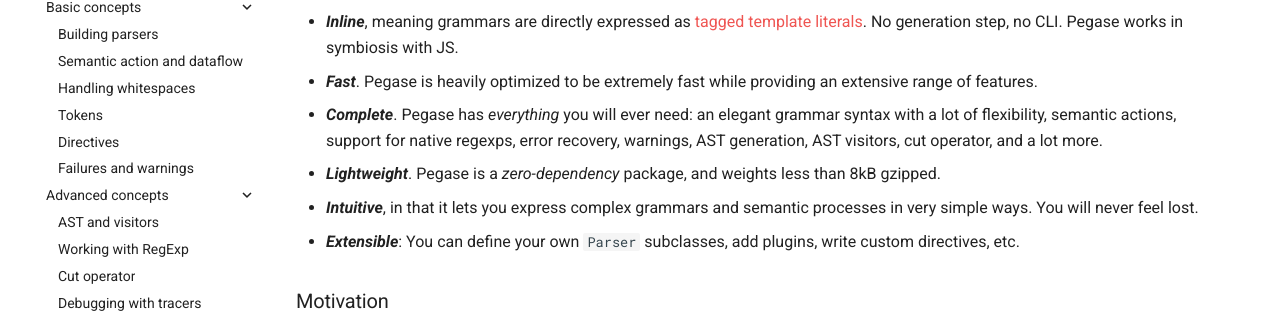
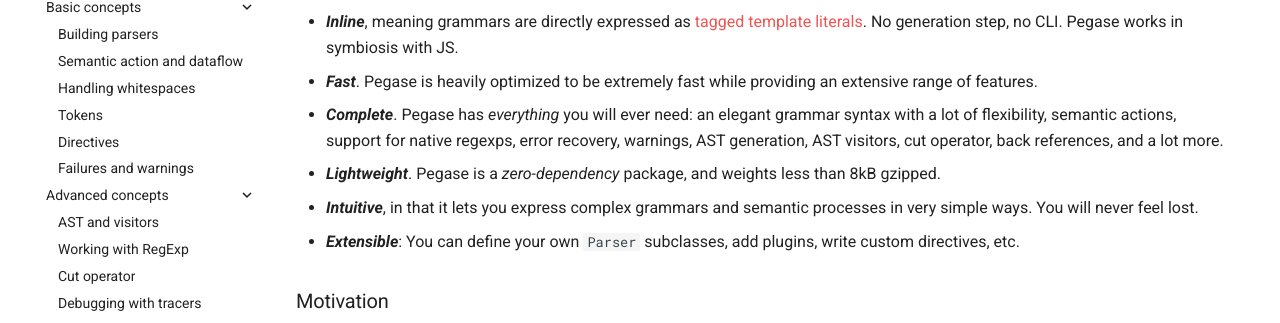
Before and after one commit to strblr/pegase, an MkDocs documentation site: the page built from doc/docs/index.md, in a window 1280 px wide and 900 px high, scrolled down 408 px. Shown: the part 155-478 px from the top of the window. Built offline with MkDocs 1.6.1 and Material for MkDocs 9.7.7, drawn with Linux system fonts in a browser that asks for light colours; nearby versions of some CDN libraries; comment, search, counter and statistics services are not loaded.

Commit message:
Edited doc

```diff
--- a/doc/docs/index.md
+++ b/doc/docs/index.md
@@ -14,7 +14,7 @@ Pegase is a PEG parser generator for JavaScript and TypeScript. It's:
 
 - **_Inline_**, meaning grammars are directly expressed as [tagged template literals](https://developer.mozilla.org/en-US/docs/Web/JavaScript/Reference/Template_literals#tagged_templates). No generation step, no CLI. Pegase works in symbiosis with JS.
 - **_Fast_**. Pegase is heavily optimized to be extremely fast while providing an extensive range of features.
-- **_Complete_**. Pegase has *everything* you will ever need: an elegant grammar syntax with a lot of flexibility, semantic actions, support for native regexps, error recovery, warnings, AST generation, AST visitors, cut operator, and a lot more.
+- **_Complete_**. Pegase has *everything* you will ever need: an elegant grammar syntax with a lot of flexibility, semantic actions, support for native regexps, error recovery, warnings, AST generation, AST visitors, cut operator, back references, and a lot more.
 - **_Lightweight_**. Pegase is a _zero-dependency_ package, and weights less than 8kB gzipped.
 - **_Intuitive_**, in that it lets you express complex grammars and semantic processes in very simple ways. You will never feel lost.
 - **_Extensible_**: You can define your own `Parser` subclasses, add plugins, write custom directives, etc.
```
Also changed, not shown: README.md.
